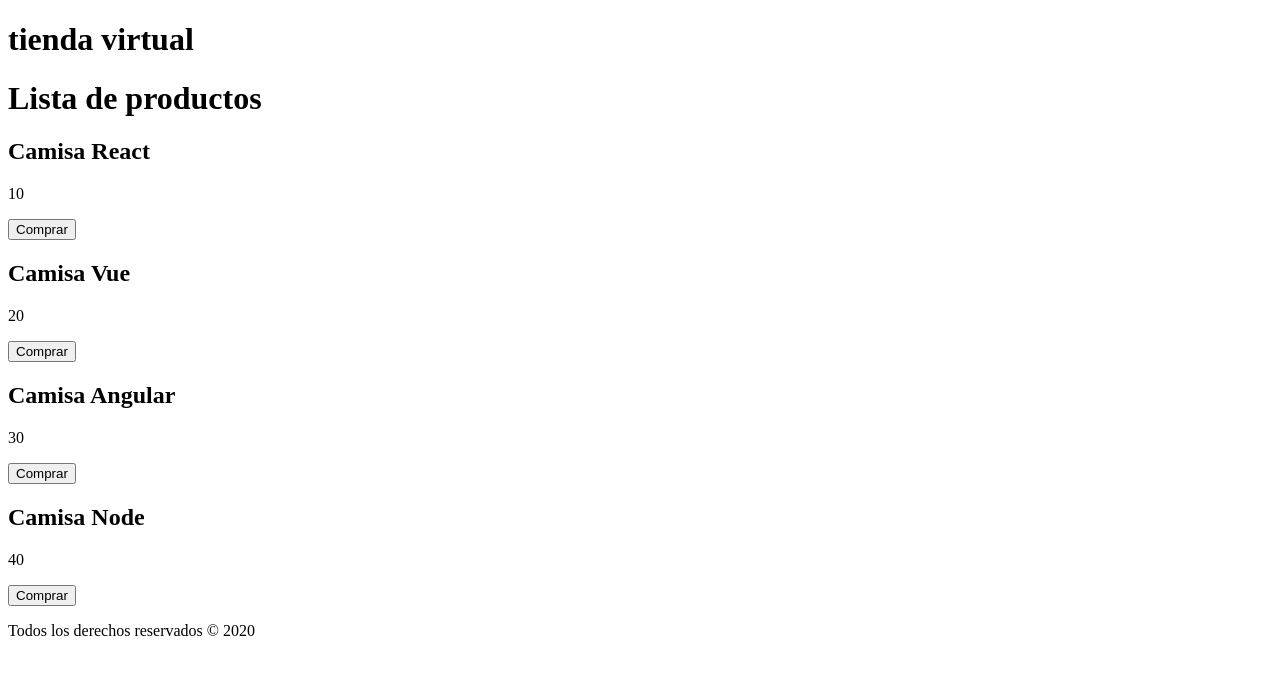
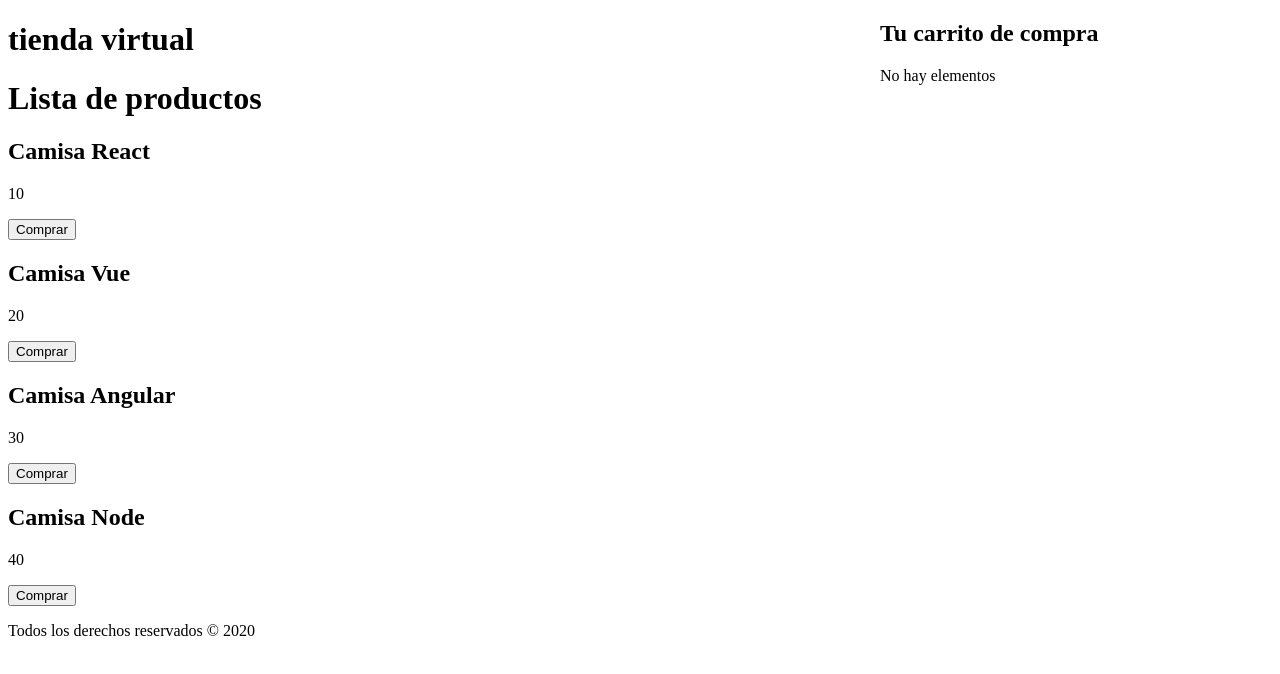
Before and after one commit to GonzaloCarcamo/curso-MERN-01, a React (Create React App) app: page / in a window 1280 px wide. Shown: the top 674 px of the page. Built offline with nearby package versions, Linux system fonts and the light colour scheme.

Commit message:
Eliminar registros

```diff
--- a/src/App.js
+++ b/src/App.js
@@ -2,6 +2,7 @@
 import Header from './components/Header';
 import Footer from './components/Footer';
 import Producto from './components/Producto';
+import Carrito from './components/Carrito';
 
 function App() {
 
@@ -42,6 +43,12 @@
         />
       ))}
 
+      <Carrito
+
+        carrito={carrito}
+        agregarProducto={agregarProducto}
+      />
+
       <Footer
         fecha={fecha}
 
--- /dev/null
+++ b/src/components/Carrito.js
@@ -0,0 +1,25 @@
+import React from 'react';
+import './carrito.css';
+import Producto from './Producto';
+
+const Carrito = ({carrito, agregarProducto}) => (
+
+    <div className='carrito'>
+        <h2>Tu carrito de compra</h2>
+
+        {carrito.length === 0
+
+        ? <p>No hay elementos</p>
+        : carrito.map(producto => (
+            <Producto
+                key={producto.id}
+                producto={producto}
+                carrito={carrito}
+                agregarProducto={agregarProducto}
+            />
+        ))}
+
+    </div>
+);
+
+export default Carrito;
--- a/src/components/Producto.js
+++ b/src/components/Producto.js
@@ -14,14 +14,43 @@
         ]);
     }
 
+        // Eliminar producto al carrito
+
+        const eliminarProducto = id => {
+            const productos = carrito.filter( producto => producto.id !== id );
+
+            // Colocar productos en state
+
+            agregarProducto(productos);
+        }
+
     return (
         <div>
             <h2>{nombre}</h2>
             <p>{precio}</p>
-            <button
-                type='button'
-                onClick={ () => seleccionarProducto() }
-            >Comprar</button>
+
+            { productos
+
+            ?
+
+                (
+                    <button
+                        type='button'
+                        onClick={ () => seleccionarProducto(id) }
+                    >Comprar</button>
+                )
+
+            :
+                (
+                    <button
+                        type='button'
+                        onClick={ () => eliminarProducto(id) }
+                    >Eliminar</button>
+
+                )
+
+            }
+
         </div>
 
 
--- /dev/null
+++ b/src/components/carrito.css
@@ -0,0 +1,7 @@
+.carrito{
+    position: fixed;
+    top: 0;
+    right: 0;
+    background-color: white;
+    width: 400px;
+}
```
